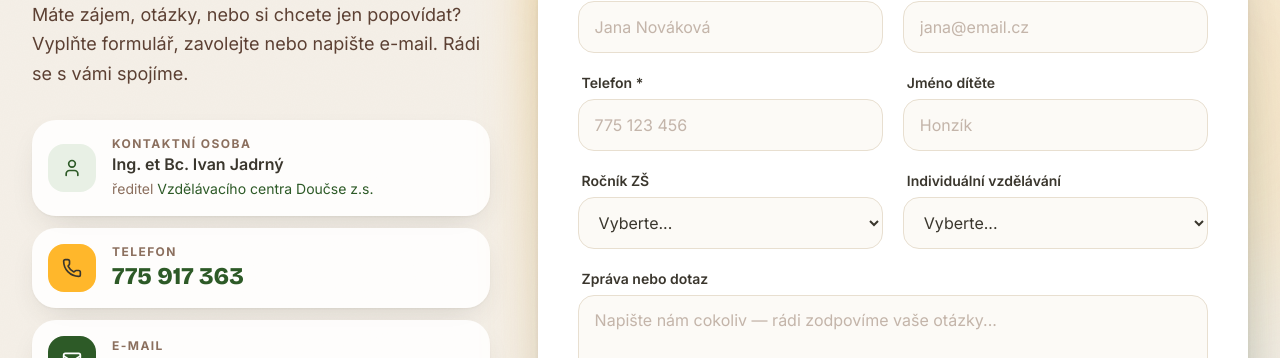
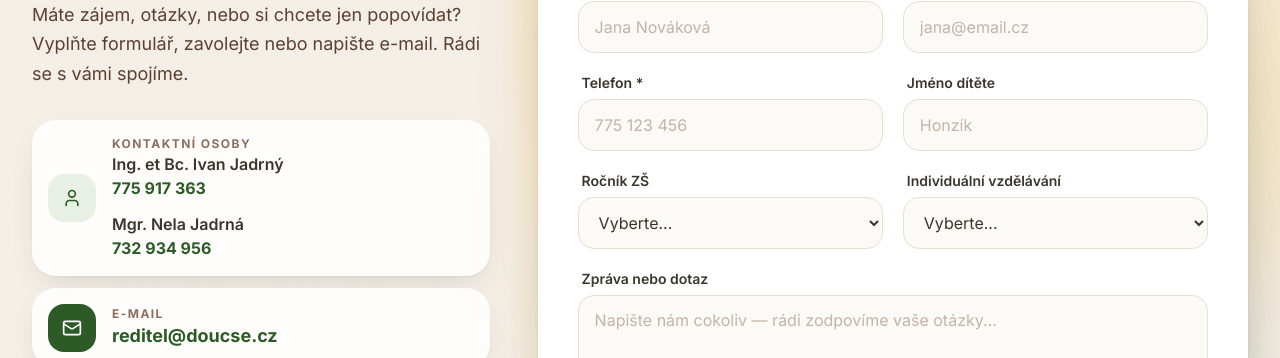
Before and after one commit to doucsematiku/klubdetifort, a Next.js app: page / in a window 1280 px wide. Shown: the part 10868-11226 px from the top of the page. Built offline with nearby package versions, Linux system fonts and the light colour scheme.

Commit message:
Web: Kontaktni osoby Ivan + Nela s telefony, kolonka Telefon pryc (Nela 1. 11.)

```diff
--- a/src/app/page.tsx
+++ b/src/app/page.tsx
@@ -16,7 +16,6 @@ import {
   MapPin,
   Moon,
   Palette,
-  Phone,
   Plus,
   Salad,
   Smile,
@@ -977,35 +976,27 @@ export default function Home() {
                       <User className="h-5 w-5" />
                     </span>
                     <div>
-                      <p className="text-xs font-bold uppercase tracking-[0.12em] text-brown-light">Kontaktní osoba</p>
+                      <p className="text-xs font-bold uppercase tracking-[0.12em] text-brown-light">Kontaktní osoby</p>
                       <p className="text-dark font-semibold">
                         Ing. et Bc. Ivan Jadrný
                         <br />
-                        <span className="text-brown-light text-sm font-normal">ředitel{" "}
-                          <a
-                            href="https://doucse.cz"
-                            target="_blank"
-                            rel="noopener noreferrer"
-                            className="text-forest hover:underline"
-                          >
-                            Vzdělávacího centra Doučse z.s.
-                          </a>
-                        </span>
+                        <a
+                          href="tel:+420775917363"
+                          className="text-forest font-bold hover:text-forest-light transition-colors"
+                        >
+                          775 917 363
+                        </a>
                       </p>
-                    </div>
-                  </div>
-                  <div className="flex items-center gap-4 rounded-3xl bg-white/85 p-4 shadow-soft">
-                    <span aria-hidden="true" className="icon-bubble bg-orange text-dark">
-                      <Phone className="h-5 w-5" />
-                    </span>
-                    <div>
-                      <p className="text-xs font-bold uppercase tracking-[0.12em] text-brown-light">Telefon</p>
-                      <a
-                        href="tel:+420775917363"
-                        className="font-display text-forest font-extrabold text-2xl hover:text-forest-light transition-colors"
-                      >
-                        775 917 363
-                      </a>
+                      <p className="text-dark font-semibold mt-3">
+                        Mgr. Nela Jadrná
+                        <br />
+                        <a
+                          href="tel:+420732934956"
+                          className="text-forest font-bold hover:text-forest-light transition-colors"
+                        >
+                          732 934 956
+                        </a>
+                      </p>
                     </div>
                   </div>
                   <div className="flex items-center gap-4 rounded-3xl bg-white/85 p-4 shadow-soft">
```
